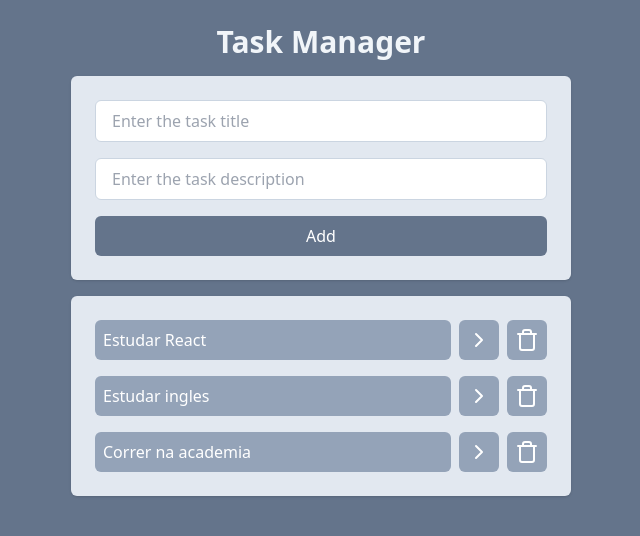
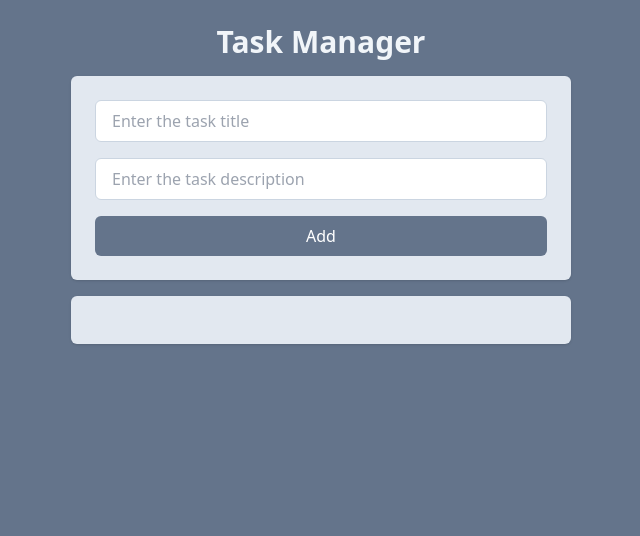
Before and after one commit to Yuri-Romeu/task-manager_React, a React (Vite) app: page / in a window 1280 px wide. Shown: the top 536 px of the page, without its empty margins (319-959 px from the left). Built offline with nearby package versions, Linux system fonts and the light colour scheme.

Commit message:
add localstorage e alguns componenets

```diff
--- a/src/App.jsx
+++ b/src/App.jsx
@@ -1,29 +1,16 @@
-import { useState } from 'react';
+import { useEffect, useState } from 'react';
 import { v4 } from 'uuid';
 import AddTask from './components/AddTask';
 import Tasks from './components/Tasks';
+import Title from './components/Title';
 
 function App() {
-     const [tasks, setTasks] = useState([
-          {
-               id: 1,
-               title: 'Estudar React',
-               description: 'Estudar React com redux e fazer projetos',
-               isCompleted: false,
-          },
-          {
-               id: 2,
-               title: 'Estudar ingles',
-               description: 'Estudar ingles para trabalhar no mercado',
-               isCompleted: false,
-          },
-          {
-               id: 3,
-               title: 'Correr na academia',
-               description: 'Fazer 3km de corrida na esteira',
-               isCompleted: false,
-          },
-     ]);
+     const [tasks, setTasks] = useState(JSON.parse(localStorage.getItem('tasks')) || []);
+
+     useEffect(() => {
+          const json = JSON.stringify(tasks);
+          localStorage.setItem('tasks', json);
+     }, [tasks]);
 
      function onTaskClick(taskId) {
           const newTasks = tasks.map(task => {
@@ -57,7 +44,7 @@ function App() {
      return (
           <div className="w-screen h-screen bg-slate-500 flex justify-center p-6">
                <div className="w-[500px] space-y-4">
-                    <h1 className="text-3xl text-slate-100 font-bold text-center">Task Manager</h1>
+                    <Title>Task Manager</Title>
                     <AddTask onAddTaskSubmit={onAddTaskSubmit} />
                     <Tasks
                          tasks={tasks}
--- a/src/components/AddTask.jsx
+++ b/src/components/AddTask.jsx
@@ -1,3 +1,4 @@
+import Input from './Input';
 import { useState } from 'react';
 function AddTask({ onAddTaskSubmit }) {
      const [title, setTitle] = useState('');
@@ -5,17 +6,15 @@ function AddTask({ onAddTaskSubmit }) {
 
      return (
           <div className="space-y-4 p-6 bg-slate-200 rounded-md shadow flex flex-col">
-               <input
+               <Input
                     type="text"
                     placeholder="Enter the task title"
-                    className="border border-slate-300 outline-slate-400 px-4 py-2 rounded-md"
                     value={title}
                     onChange={e => setTitle(e.target.value)}
                />
-               <input
+               <Input
                     type="text"
                     placeholder="Enter the task description"
-                    className="border border-slate-300 outline-slate-400 px-4 py-2 rounded-md"
                     value={description}
                     onChange={e => setDescription(e.target.value)}
                />
--- /dev/null
+++ b/src/components/Button.jsx
@@ -0,0 +1,9 @@
+const Button = props => {
+     return (
+          <button {...props} className="bg-slate-400 p-2 rounded-md text-white">
+               {props.children}
+          </button>
+     );
+};
+
+export default Button;
--- /dev/null
+++ b/src/components/Input.jsx
@@ -0,0 +1,10 @@
+const Input = props => {
+     return (
+          <input
+               className="border border-slate-300 outline-slate-400 px-4 py-2 rounded-md"
+               {...props}
+          />
+     );
+};
+
+export default Input;
--- a/src/components/Tasks.jsx
+++ b/src/components/Tasks.jsx
@@ -1,5 +1,6 @@
 import { ChevronRightIcon, TrashIcon } from 'lucide-react';
 import { useNavigate } from 'react-router-dom';
+import Button from './Button';
 
 function Tasks({ tasks, onTaskClick, onDeleteTaskClick }) {
      const navigate = useNavigate();
@@ -22,18 +23,12 @@ function Tasks({ tasks, onTaskClick, onDeleteTaskClick }) {
                          >
                               {task.title}
                          </button>
-                         <button
-                              onClick={() => onSeeDetailsClick(task)}
-                              className="bg-slate-400 p-2 rounded-md text-white"
-                         >
+                         <Button onClick={() => onSeeDetailsClick(task)}>
                               <ChevronRightIcon />
-                         </button>
-                         <button
-                              onClick={() => onDeleteTaskClick(task.id)}
-                              className="bg-slate-400 p-2 rounded-md text-white"
-                         >
+                         </Button>
+                         <Button onClick={() => onDeleteTaskClick(task.id)}>
                               <TrashIcon />
-                         </button>
+                         </Button>
                     </li>
                ))}
           </ul>
--- /dev/null
+++ b/src/components/Title.jsx
@@ -0,0 +1,5 @@
+const Title = props => {
+     return <h1 className="text-3xl text-slate-100 font-bold text-center">{props.children}</h1>;
+};
+
+export default Title;
--- a/src/pages/TaskPage.jsx
+++ b/src/pages/TaskPage.jsx
@@ -1,5 +1,6 @@
 import { ChevronLeftIcon } from 'lucide-react';
 import { useNavigate, useSearchParams } from 'react-router-dom';
+import Title from '../components/Title';
 
 function TaskPage() {
      const navigate = useNavigate();
@@ -18,9 +19,7 @@ function TaskPage() {
                          >
                               <ChevronLeftIcon />
                          </button>
-                         <h1 className="text-3xl text-slate-100 font-bold text-center">
-                              Task Details
-                         </h1>
+                         <Title>Task Details</Title>
                     </div>
 
                     <div className="bg-slate-200 p-4 rounded-md">
```
